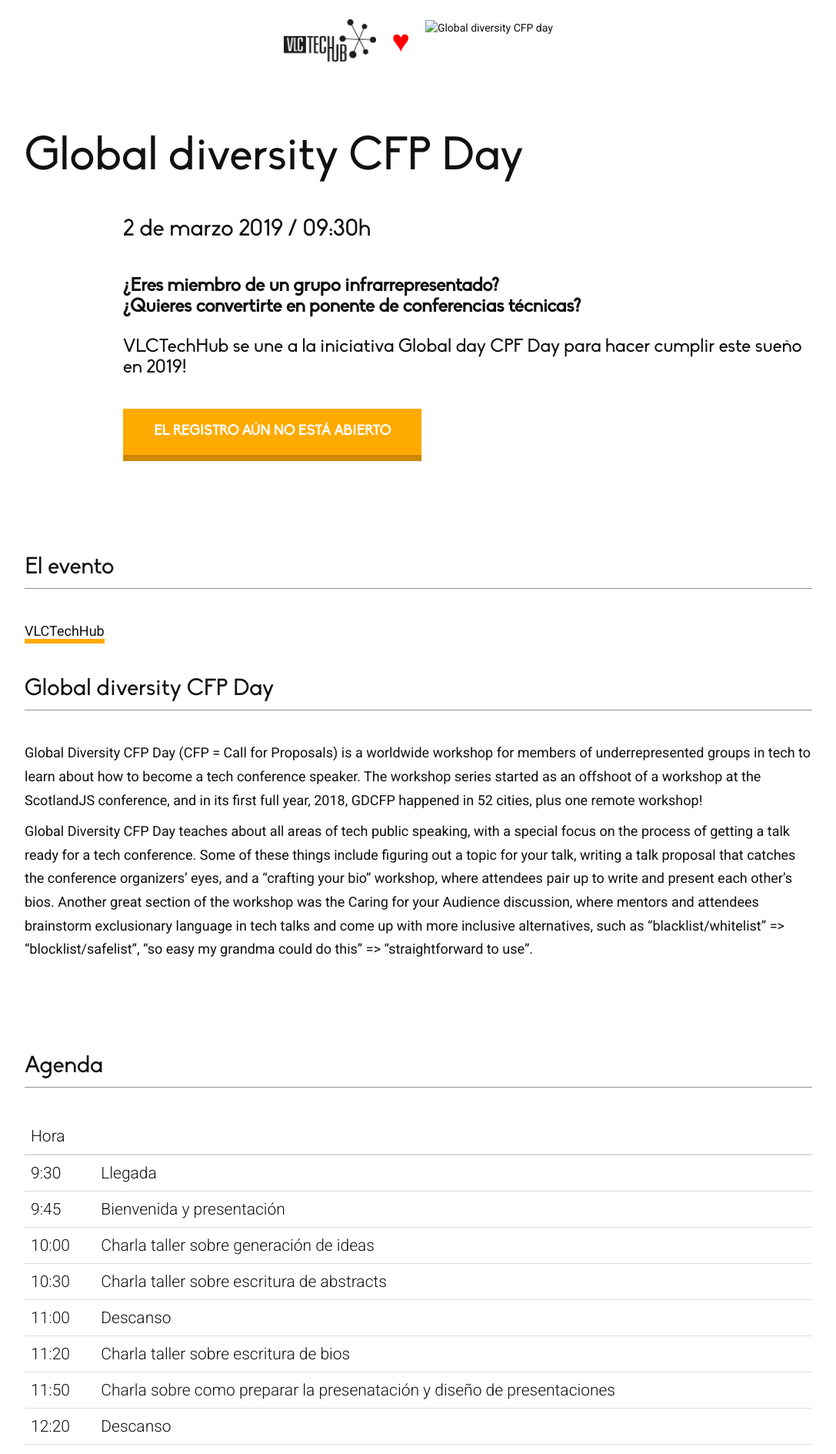
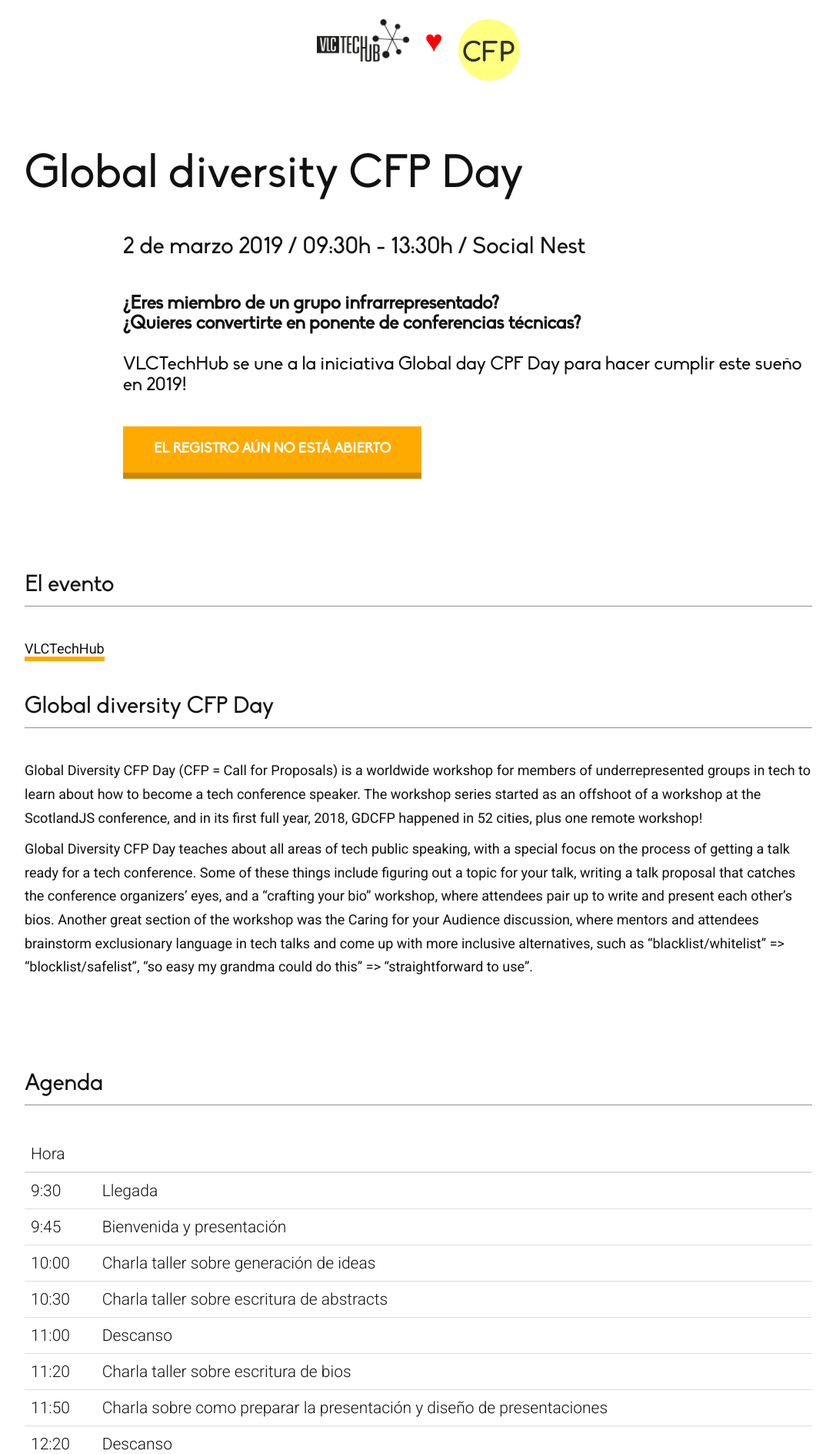
Before and after one commit to VLCTechHub/globaldiversitycfpday, a Jekyll site: the page built from index.html, in a window 1280 px wide. Shown: the top 1889 px of the page at 77% size, without its empty margins (96-1183 px from the left). Built offline with Jekyll 4.4.1, drawn with Linux system fonts in a browser that asks for light colours; nearby versions of some CDN libraries; some of the changed text lies outside the part shown.

```diff
--- a/_data/schedule.yaml
+++ b/_data/schedule.yaml
@@ -22,7 +22,7 @@
   day:  1
   time: "11:20"
 
-- name: Charla sobre como preparar la presenatación y diseño de presentaciones
+- name: Charla sobre como preparar la presentación y diseño de presentaciones
   day:  1
   time: "11:50"
 
--- a/_includes/sections/header.html
+++ b/_includes/sections/header.html
@@ -5,14 +5,14 @@
   <span class="heart">
     &hearts;
   </span>
-  <a href="https://www.globaldiversitycfpday.org">
+  <a href="https://www.globaldiversitycfpday.org" class="event">
     <img src="assets/images/logo-gdcfp.jpg" alt="Global diversity CFP day">
   </a>
 </div>
 <header>
   <section id="intro">
   <h1 class="title">Global diversity CFP Day</h1>
-  <h2>2 de marzo 2019 / 09:30h </h2>
+  <h2>2 de marzo 2019 / 09:30h - 13:30h / Social Nest</h2>
   <h3> <strong>¿Eres miembro de un grupo infrarrepresentado?</br>¿Quieres convertirte en ponente de conferencias técnicas? </strong> <br><br>
     <a href="https://vlctechub.org">VLCTechHub</a>  se une a la iniciativa <a href="https://www.globaldiversitycfpday.org">Global day CPF Day</a> para hacer cumplir este sueño en 2019!
   <p>
--- a/assets/css/style.scss
+++ b/assets/css/style.scss
@@ -149,12 +149,16 @@ section {
   padding: 25px;
   background-color: rgba(255,255,255,0.5);
   img {
-    width: 120px;
+    max-width: 120px;
   }
   .heart {
     color: #f00;
     font-size: 40px;
     margin: 0 20px;
+  }
+  .event img {
+    max-height: 80px;
+    border-radius: 50%;
   }
 }
 
```
Also changed, not shown: _data/speakers.yaml (+10 -5 lines), assets/images/logo-gdcfp.jpg (renamed from assets/images/logo_gdcfp.jpg).
